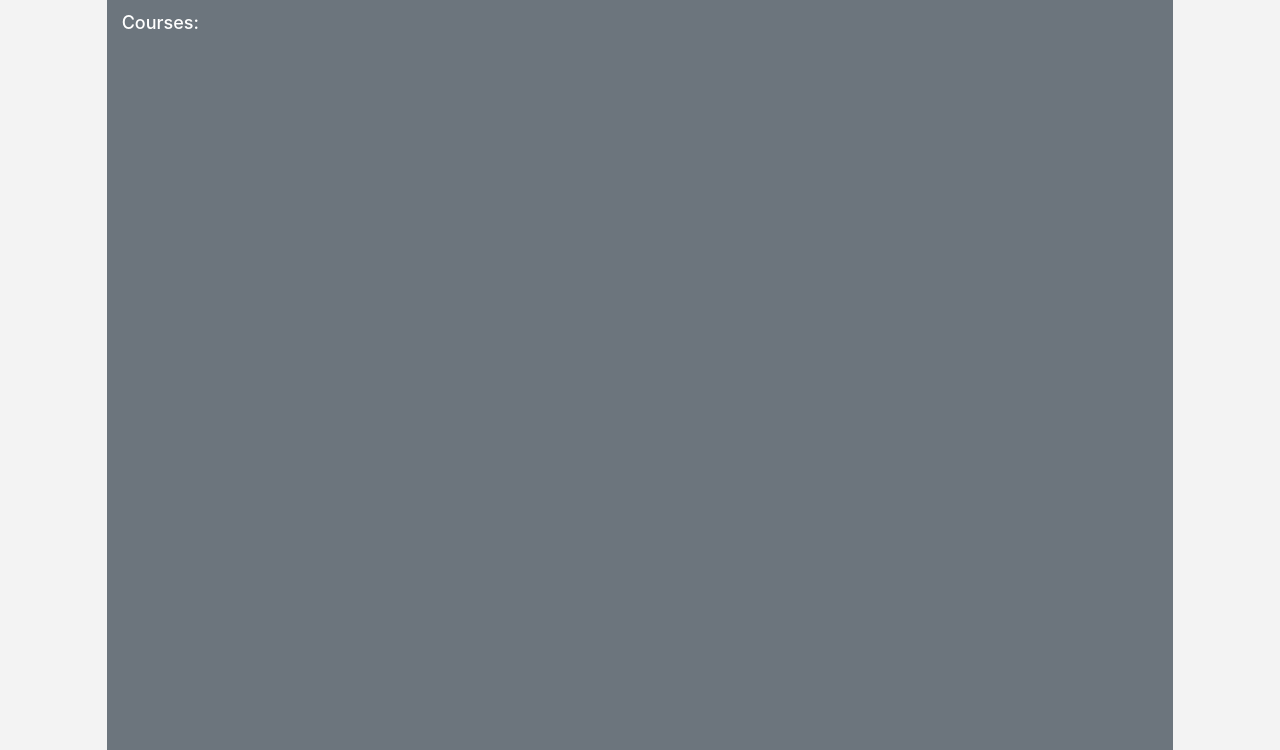
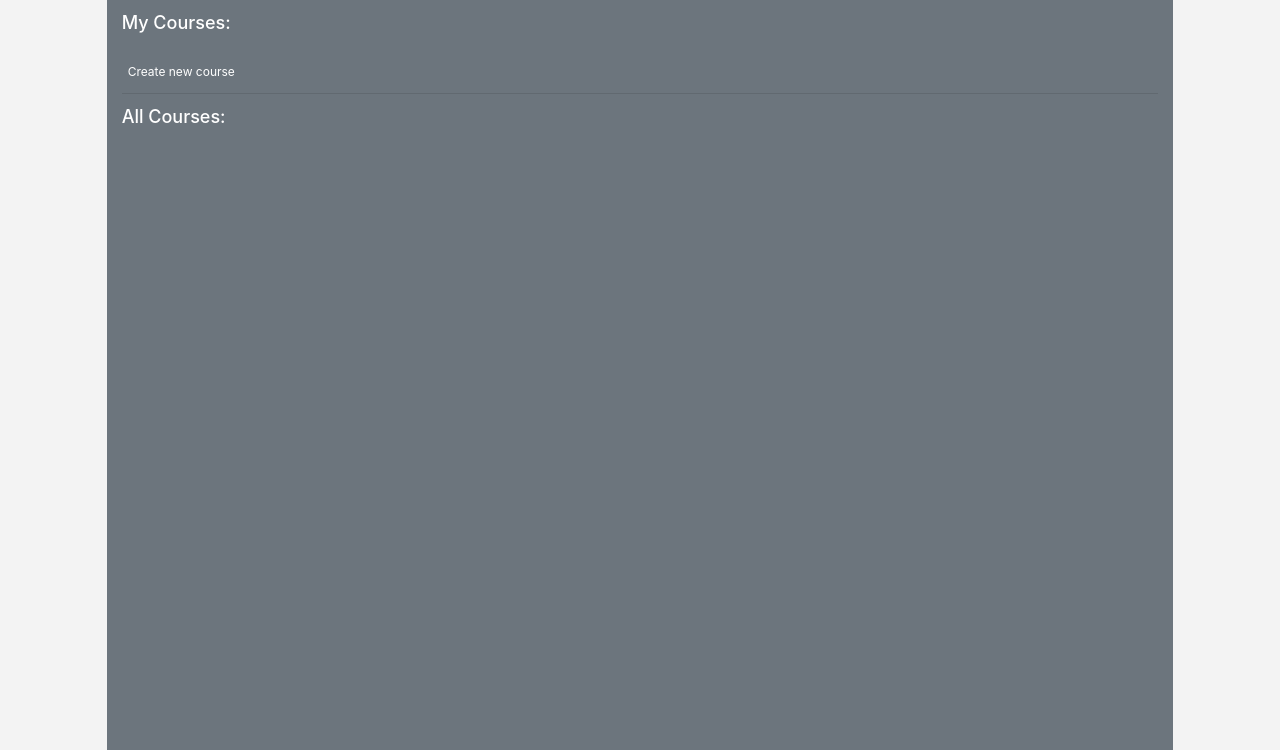
Before and after one commit to AndrewA111/ProjectWebApp, a Django app: page /question/courses/ in a window 1280 px wide. Shown: the part 50-800 px from the top of the page. Run offline with Django 3.2, Linux system fonts and the light colour scheme; the visitor is signed in with stand-in values (Sample User, id 1); data that the repository does not hold is empty; some libraries are stand-ins or nearby versions.

Commit message:
Added functionality for users to create courses and lessons, plus refactoring existing code to align

```diff
--- a/question/urls.py
+++ b/question/urls.py
@@ -8,13 +8,22 @@ urlpatterns = [
     # path('submit/<slug:question_slug>/', views.question, name='question'),
     # path('question_list', views.question_list, name='question_list')
     path("upload/", views.upload, name='upload'),
-    path("ajax_upload/", views.ajax_upload, name="ajax_upload"),
-    path("ajax_solve/", views.ajax_solve, name="ajax_solve"),
+    path("courses/<slug:course_slug>/<slug:lesson_slug>/create_question/ajax_upload/",
+         views.ajax_upload,
+         name="ajax_upload"),
+    path("courses/<slug:course_slug>/<slug:lesson_slug>/create_question/ajax_solve/",
+         views.ajax_solve,
+         name="ajax_solve"),
+    # path("ajax_upload/", views.ajax_upload, name="ajax_upload"),
+    # path("ajax_solve/", views.ajax_solve, name="ajax_solve"),
     path('create_profile/', views.create_profile, name="create_profile"),
     path('profile/<username>/', views.view_profile, name="view_profile"),
     path('courses/', views.course_list, name="course_list"),
+    path('courses/create_course/', views.create_course, name='create_course'),
     path('courses/<slug:course_slug>/', views.lesson_list, name="lesson_list"),
+    path('courses/<slug:course_slug>/create_lesson/', views.create_lesson, name='create_lesson'),
     path('courses/<slug:course_slug>/<slug:lesson_slug>/', views.question_list, name="question_list"),
+    path('courses/<slug:course_slug>/<slug:lesson_slug>/create_question/', views.upload, name="create_question"),
     path('courses/<slug:course_slug>/<slug:lesson_slug>/<slug:question_slug>/',
          views.question, name='question'),
 ]
--- a/question/views.py
+++ b/question/views.py
@@ -5,7 +5,8 @@ from django.contrib.auth.decorators import login_required, user_passes_test
 from django.shortcuts import render, redirect
 from django.http import HttpResponse
 from question.models import Question, File, Submission, UserProfile, Course, Lesson
-from question.forms import SubmissionFileForm, UploadFileForm, UploadForm, UserForm, UserProfileForm
+from question.forms import SubmissionFileForm, UploadFileForm, UploadForm, UserForm, UserProfileForm, CreateCourseForm, \
+    CreateLessonForm
 from django.forms.models import model_to_dict
 import json
 import requests
@@ -41,6 +42,35 @@ def course_list(request):
     return render(request, 'question/courses.html', context=context_dict)
 
 
+def create_course(request):
+
+    if request.method == 'POST':
+
+        form = CreateCourseForm(request.POST)
+
+        if form.is_valid():
+            course = form.save(commit=False)
+            course.owner = request.user
+            course.save()
+
+        context_dict = {
+            'course': course
+        }
+
+        return redirect(reverse('question:lesson_list',
+                                kwargs={'course_slug': course.slug}))
+
+    if request.method == 'GET':
+
+        form = CreateCourseForm()
+
+        context_dict = {
+            'form': form,
+        }
+
+        return render(request, 'question/createCourse.html', context=context_dict)
+
+
 def lesson_list(request, course_slug):
 
     course = Course.objects.get(slug=course_slug)
@@ -52,6 +82,43 @@ def lesson_list(request, course_slug):
     }
 
     return render(request, 'question/lessons.html', context=context_dict)
+
+
+def create_lesson(request, course_slug):
+
+    course = Course.objects.get(slug=course_slug)
+
+    if request.method == 'POST':
+
+        form = CreateLessonForm(request.POST)
+
+        if form.is_valid():
+            lesson = form.save(commit=False)
+            lesson.owner = request.user
+            lesson.course = course
+            lesson.save()
+
+
+
+        context_dict = {
+            'course': course,
+            'lesson': lesson
+        }
+
+        return redirect(reverse('question:question_list',
+                                kwargs={'course_slug': course.slug,
+                                        'lesson_slug': lesson.slug}))
+
+    if request.method == 'GET':
+
+        form = CreateLessonForm()
+
+        context_dict = {
+            'form': form,
+            'course': course
+        }
+
+        return render(request, 'question/createLesson.html', context_dict)
 
 
 def question_list(request, course_slug, lesson_slug):
@@ -205,17 +272,26 @@ def question(request, question_slug, lesson_slug, course_slug):
 
 @login_required
 @user_passes_test(lambda u: u.has_perm('question.can_create'), login_url="/")
-def upload(request):
+def upload(request, course_slug, lesson_slug):
+
+    course = Course.objects.get(slug=course_slug)
+    lesson = Lesson.objects.get(slug=lesson_slug, course=course)
 
     # set of forms for files
     UploadFileFormSet = formset_factory(UploadFileForm, formset=BaseFormSet, extra=0)
 
     pre_load_questions = True
 
+
+
     if(pre_load_questions):
 
+        pre_load_course = Course.objects.get(name="Java Basics")
+        pre_load_lesson = Lesson.objects.get(name="Methods", course=pre_load_course)
+
         # get question
-        question_obj = Question.objects.get(slug="calculator")
+        question_obj = Question.objects.get(slug="calculator",
+                                            lesson=pre_load_lesson)
 
         # get files
         files = File.objects.filter(question=question_obj)
@@ -361,6 +437,8 @@ def upload(request):
         context_dict = {
             'upload_form': form_context,
             'upload_file_formset': formset_context,
+            'course': course,
+            'lesson': lesson,
         }
 
         return render(request, 'question/upload.html', context_dict)
@@ -378,7 +456,12 @@ def upload(request):
 #
 @login_required
 @user_passes_test(lambda u: u.has_perm('question.can_create'), login_url="/")
-def ajax_upload(request):
+def ajax_upload(request, course_slug, lesson_slug):
+
+    course = Course.objects.get(slug=course_slug)
+    lesson = Lesson.objects.get(slug=lesson_slug, course=course)
+
+    owner = request.user
 
     # Post request
     if request.method == 'POST':
@@ -405,7 +488,9 @@ def ajax_upload(request):
             # if valid for saving (all tests failing)
             if json_return_object['summaryCode'] == 1:
                 print("Upload form name:" + str(cleaned_data['question_name']))
-                question = Question.objects.get_or_create(name=cleaned_data['question_name'])
+                question = Question.objects.get_or_create(name=cleaned_data['question_name'],
+                                                          lesson=lesson,
+                                                          owner=owner)
 
 
                 # if question does not already exist
@@ -435,7 +520,10 @@ def ajax_upload(request):
         return HttpResponse(json.dumps(json_return_object))
 
 
-def ajax_solve(request):
+def ajax_solve(request, course_slug, lesson_slug):
+
+    course = Course.objects.get(slug=course_slug)
+    lesson = Lesson.objects.get(slug=lesson_slug, course=course)
 
     # Post request
     if request.method == 'POST':
@@ -460,7 +548,8 @@ def ajax_solve(request):
             if json_return_object['summaryCode'] == 0:
 
                 # get question and set solved
-                question = Question.objects.get_or_create(name=cleaned_data['question_name'])
+                question = Question.objects.get_or_create(name=cleaned_data['question_name'],
+                                                          lesson=lesson)
                 question[0].solved = True
                 question[0].save()
 
--- a/templates/question/courses.html
+++ b/templates/question/courses.html
@@ -19,7 +19,21 @@
 
                     <div class="row">
                         <div class="col-md-12">
-                            <h4 class="mt-3 mb-3">Courses:</h4>
+
+                            {% if perms.question.can_create %}
+                                <h4 class="mt-3 mb-3">My Courses:</h4>
+                                {% for course in courses %}
+                                    {% if course.owner == user %}
+                                        <p class="ml-2"><a href="/question/courses/{{ course.slug }}">{{ course.name }}</a></p>
+
+                                    {% endif %}
+                                {% endfor %}
+                                <br/>
+                                <p class="ml-2"><a href="/question/courses/create_course">Create new course</a></p>
+                                <hr/>
+                            {% endif %}
+
+                            <h4 class="mt-3 mb-3">All Courses:</h4>
                             {% for course in courses %}
                                 <p class="ml-2"><a href="/question/courses/{{ course.slug }}">{{ course.name }}</a></p>
                             {% endfor %}
--- a/templates/question/question.html
+++ b/templates/question/question.html
@@ -30,7 +30,7 @@
 <!--                column containing interactive section-->
 
             <div class="col-md-9 mainGray text-white border border-white rounded-lg">
-                <form id="submission_form" method="post" action="/question/submit/{{ question.slug }}/">
+                <form id="submission_form" method="post" action="/question/courses/{{ question.lesson.course.slug}}/{{ question.lesson.slug }}/{{ question.slug }}/">
 <!--                Input and output row-->
                 <div class="row">
 
--- a/templates/question/questions.html
+++ b/templates/question/questions.html
@@ -21,6 +21,11 @@
                         <div class="col-md-12">
                             <h4 class="mt-3 mb-3">Course: {{ course.name }}</h4>
                             <h5 class="mt-3 mb-3">Lesson: {{ lesson.name }}</h5>
+                            {% if perms.question.can_create and course.owner == user %}
+                                <br/>
+                                <p class="ml-2"><a href="/question/courses/{{ course.slug }}/{{ lesson.slug }}/create_question">Create new question</a></p>
+                                <hr/>
+                            {% endif %}
                             <h6 class="mt-3 mb-3">Questions:</h6>
                             {% for question in questions %}
                                 <p class="ml-2"><a href="/question/courses/{{ course.slug}}/{{ lesson.slug }}/{{ question.slug }}">{{ question.name }}</a></p>
--- a/templates/question/upload.html
+++ b/templates/question/upload.html
@@ -286,6 +286,10 @@
 <!--    - Popper.js - -->
     <script src="https://cdn.jsdelivr.net/npm/popper.js@1.16.0/dist/umd/popper.min.js" integrity="sha384-Q6E9RHvbIyZFJoft+2mJbHaEWldlvI9IOYy5n3zV9zzTtmI3UksdQRVvoxMfooAo" crossorigin="anonymous"></script>
 
+<!--    convert course and lesson objects to json for js to read-->
+    {{ course.slug|json_script:"course" }}
+    {{ lesson.slug|json_script:"lesson" }}
+
     <script>
 
     var codeMirrorInstances = [];
```
Also changed, not shown: question/forms.py (+26 -1 lines), static/js/upload-jquery.js (+22 -2 lines), templates/question/createCourse.html (added, +26 -0 lines), templates/question/createLesson.html (added, +28 -0 lines), templates/question/lessons.html (+8 -1 lines).
